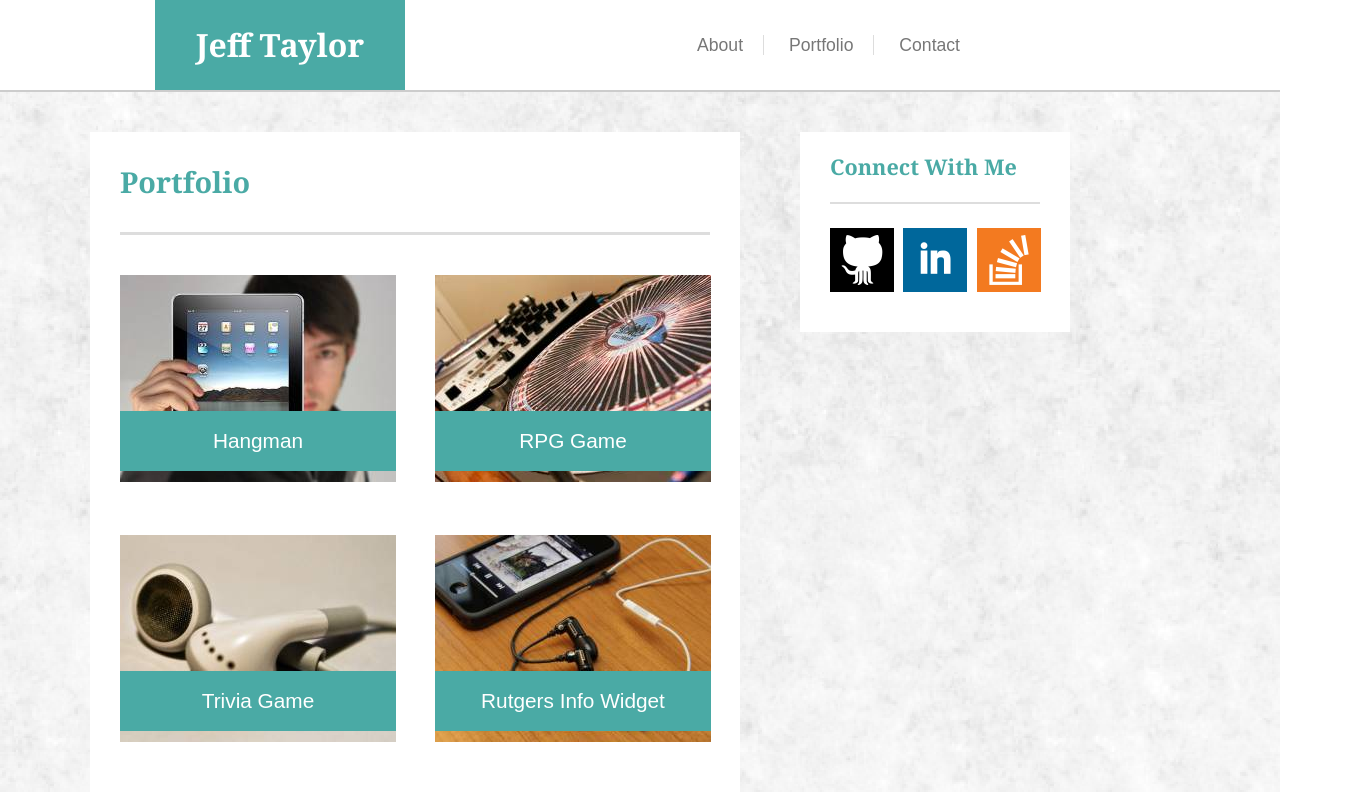
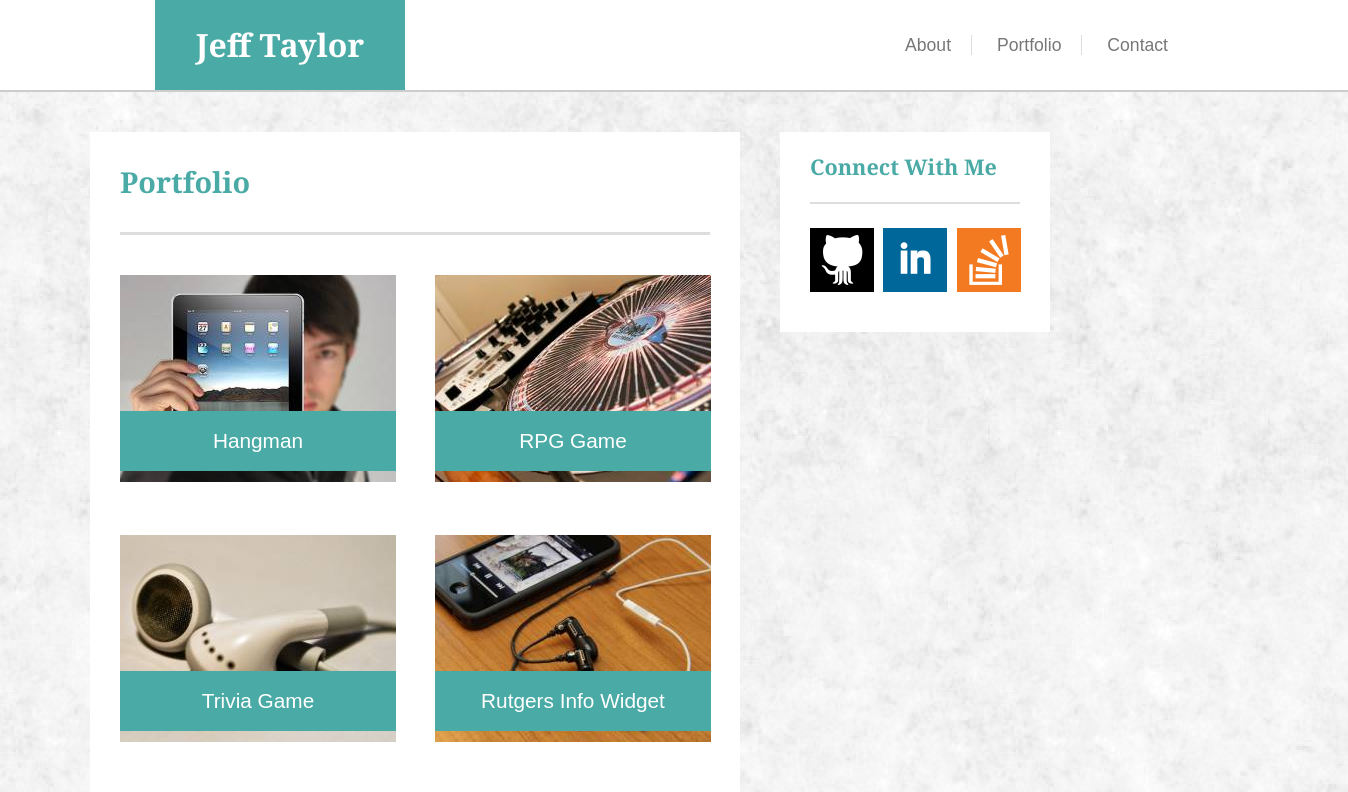
Before and after one commit to JATAYLORNC/Basic-Portfolio, a plain HTML site: page portfolio.html in a window 1280 px wide. Shown: the top 792 px of the page, 1348 px wide, since content can reach past the window. Drawn offline with Linux system fonts and the light colour scheme.

Commit message:
Correction for window resizing

```diff
--- a/assets/css/style.css
+++ b/assets/css/style.css
@@ -8,6 +8,7 @@ body {
 	font-family: 'Arial', 'Helvetica Neue', Helvetica, sans-serif;
 	color: #777777;
 	background-image: url("../images/fresh_snow_@2X.png");
+	overflow: scroll;
 }
 
 .wrapper {
@@ -25,17 +26,12 @@ h1, h2, h3 {
 }
 
 header {
-	width: 100%;
+	width: 1348px;
 	height: 90px;
 	border-bottom-style: solid;
 	border-bottom-width: 2px;
 	border-bottom-color: #cccccc;
 	background-color: #ffffff;
-}
-
-div.banner {
-	position: relative;
-	width: 960px;
 }
 
 div.namebox {
@@ -56,8 +52,12 @@ div.namebox h1 {
 }
 
 .menu {
+	position: absolute;
+	left: 868px;
 	font-size: 1.1em;
 	direction: rtl;
+	height: 90px;
+	width: 300px;
 	line-height: 90px;
 }
 
@@ -225,12 +225,20 @@ input[type=submit]:hover {
 }
 
 .connect {
-	position: absolute;
 	width: 270px;
 	height: 200px;
 	background-color: #ffffff;
-	right: 210px;
 	margin-top: 40px;
+}
+
+.connect1 {
+	position: absolute;
+	left: 847px;
+}
+
+.connect2, .connect3 {
+	position: absolute;
+	left: 780px;
 }
 
 .cwmbox {
@@ -331,7 +339,7 @@ div.projectbox {
 footer {
 	clear: left;
 	background-color: #666666;
-	width: 100%;
+	width: 1348px;
 	line-height: 90px;
 	text-align: center;
 	border-top: 5px solid #4aaaa5;
--- a/portfolio.html
+++ b/portfolio.html
@@ -15,7 +15,6 @@
 <body>
 
 	<header>
-		<div class="banner">
 		<div class="namebox">
 			<h1>Jeff Taylor</h1>
 		</div>
@@ -23,7 +22,6 @@
 			<a class="index" href="index.html">About</a>
 			<a class="portfolio" href="portfolio.html">Portfolio</a>
 			<a class="contact" href="contact.html">Contact</a>
-			</div>
 		</div>
 	</header>
 
@@ -72,7 +70,7 @@
 		</section>
 
 		<aside>
-			<div class="connect">
+			<div class="connect connect2">
 				<div class="cwmbox">
 					<h2>Connect With Me</h2>
 				</div>
```
Also changed, not shown: contact.html (+1 -3 lines), index.html (+1 -3 lines). Lines whose indentation alone changed are shown as unchanged.
